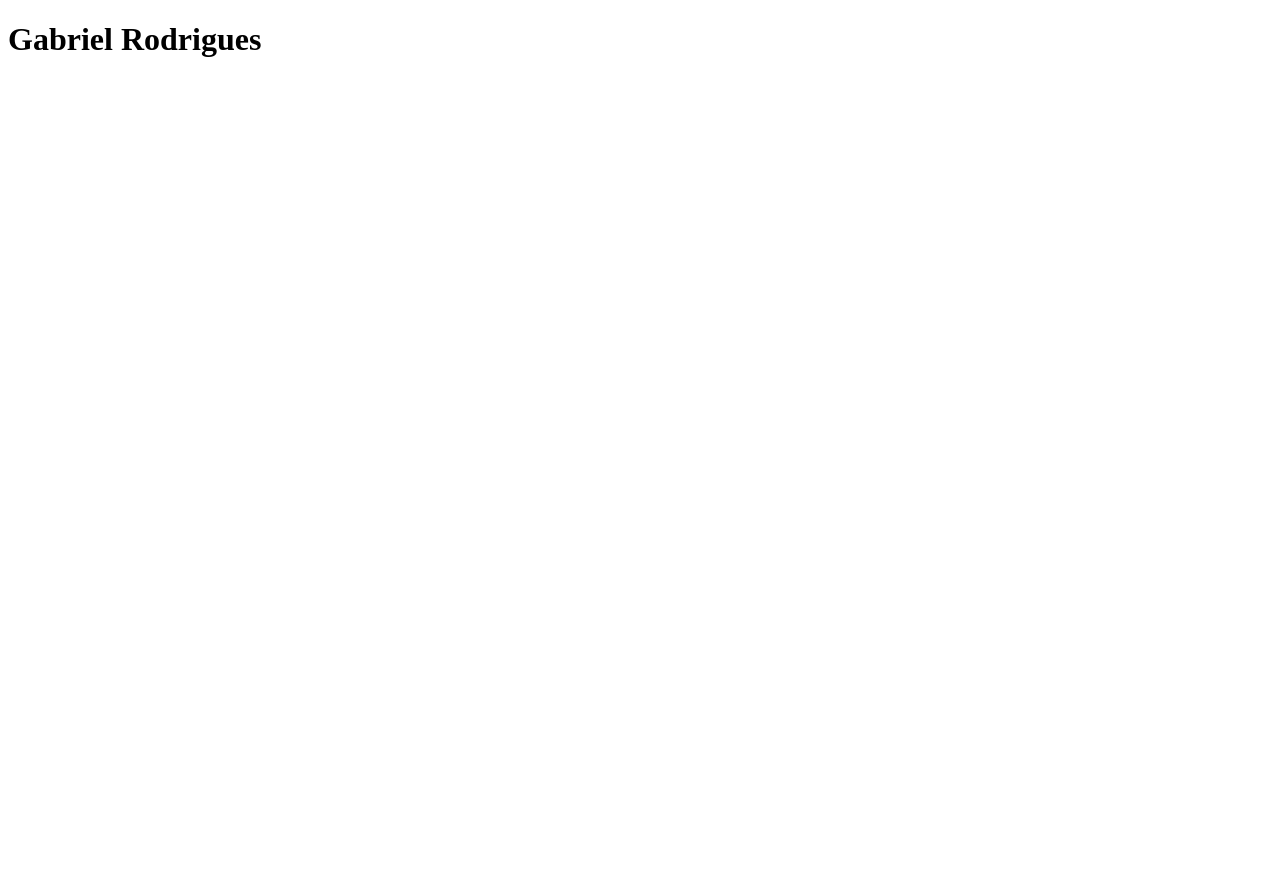
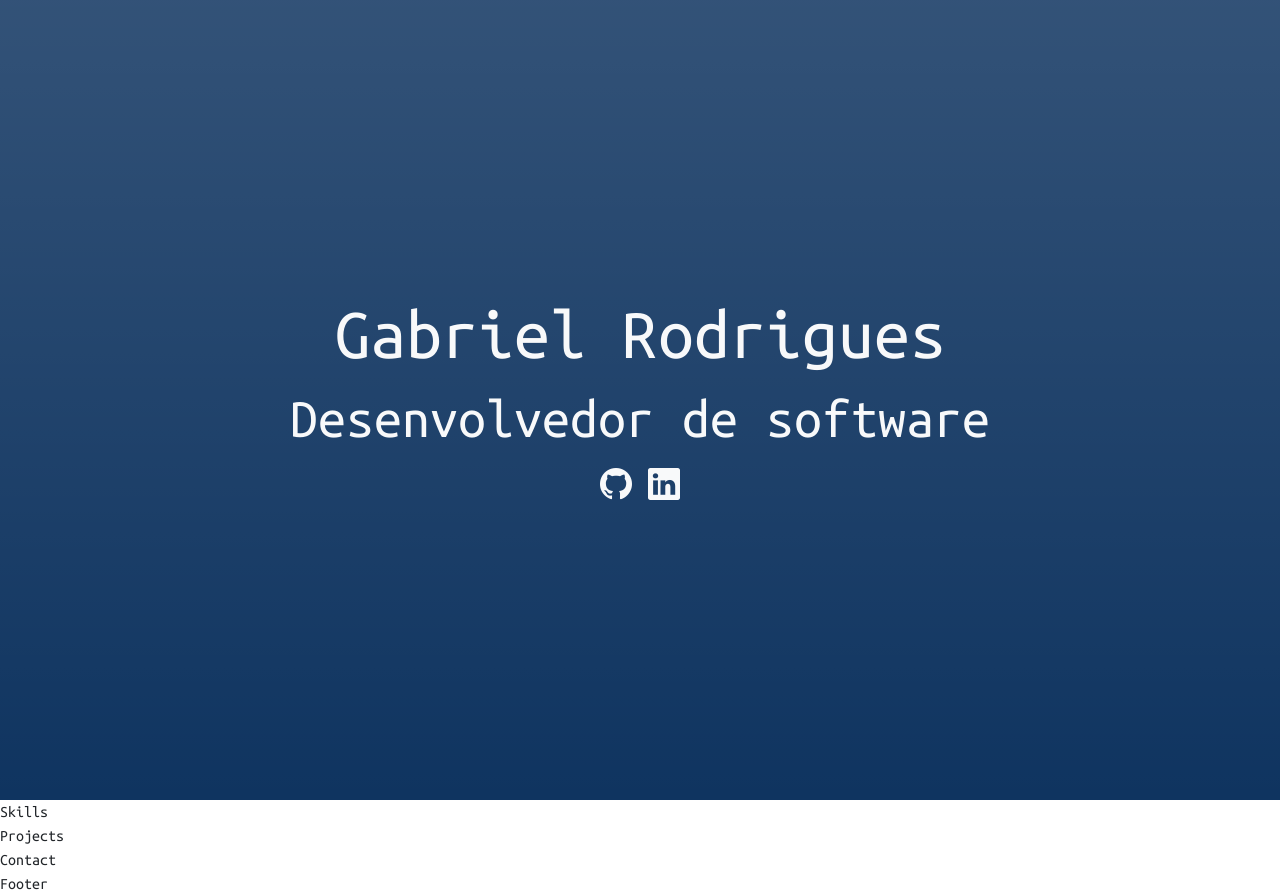
Before and after one commit to ogaaabriel/portfolio, a React (Vite) app: page / in a window 1280 px wide. Before the commit the page ends 800 px from the top, so only its background shows below. Built offline with nearby package versions, Linux system fonts and the light colour scheme.

Commit message:
Added header section.

```diff
--- a/package.json
+++ b/package.json
@@ -9,7 +9,10 @@
     "preview": "vite preview"
   },
   "dependencies": {
+    "bootstrap": "^5.2.3",
+    "bootstrap-icons": "^1.10.3",
     "react": "^18.2.0",
+    "react-bootstrap": "^2.7.2",
     "react-dom": "^18.2.0"
   },
   "devDependencies": {
--- a/src/App.tsx
+++ b/src/App.tsx
@@ -1,7 +1,18 @@
+import "bootstrap/dist/css/bootstrap.min.css";
+import "bootstrap-icons/font/bootstrap-icons.css";
+
+import './css/style.css'
+
+import Header from "./components/Header";
+
 const App = (): JSX.Element => {
   return (
     <>
-      <h1>Gabriel Rodrigues</h1>
+      <Header />
+      <div>Skills</div>
+      <div>Projects</div>
+      <div>Contact</div>
+      <div>Footer</div>
     </>
   );
 };
--- /dev/null
+++ b/src/components/Header.tsx
@@ -0,0 +1,24 @@
+const Header = (): JSX.Element => {
+  return (
+    <div className="vh-100 d-flex align-items-center justify-content-center text-center bg-gradient bg-dark-blue text-light p-4">
+      <div>
+        <h1 className="display-2">Gabriel Rodrigues</h1>
+        <h2 className="display-4">Desenvolvedor de software</h2>
+        <div className="fs-2">
+          <a
+            className="me-3"
+            href="https://github.com/ogaaabriel"
+            target="_blank"
+          >
+            <i className="bi-github"></i>
+          </a>
+          <a href="https://www.linkedin.com/in/ogaaabriel/" target="_blank">
+            <i className="bi-linkedin"></i>
+          </a>
+        </div>
+      </div>
+    </div>
+  );
+};
+
+export default Header;
--- /dev/null
+++ b/src/css/style.css
@@ -0,0 +1,29 @@
+@import url("https://fonts.googleapis.com/css2?family=Ubuntu+Mono&display=swap");
+
+* {
+  box-sizing: border-box;
+  margin: 0;
+  padding: 0;
+  font-family: "Ubuntu Mono", monospace;
+  --dark-blue: #0f3460;
+}
+
+a,
+a:hover,
+a:visited {
+  color: inherit;
+  text-decoration: none;
+}
+
+body::-webkit-scrollbar {
+  display: none;
+}
+
+body {
+  -ms-overflow-style: none;
+  scrollbar-width: none;
+}
+
+.bg-dark-blue {
+  background-color: var(--dark-blue);
+}
```
Also changed, not shown: 1 other file (tests, documents, lock files or other folders).
